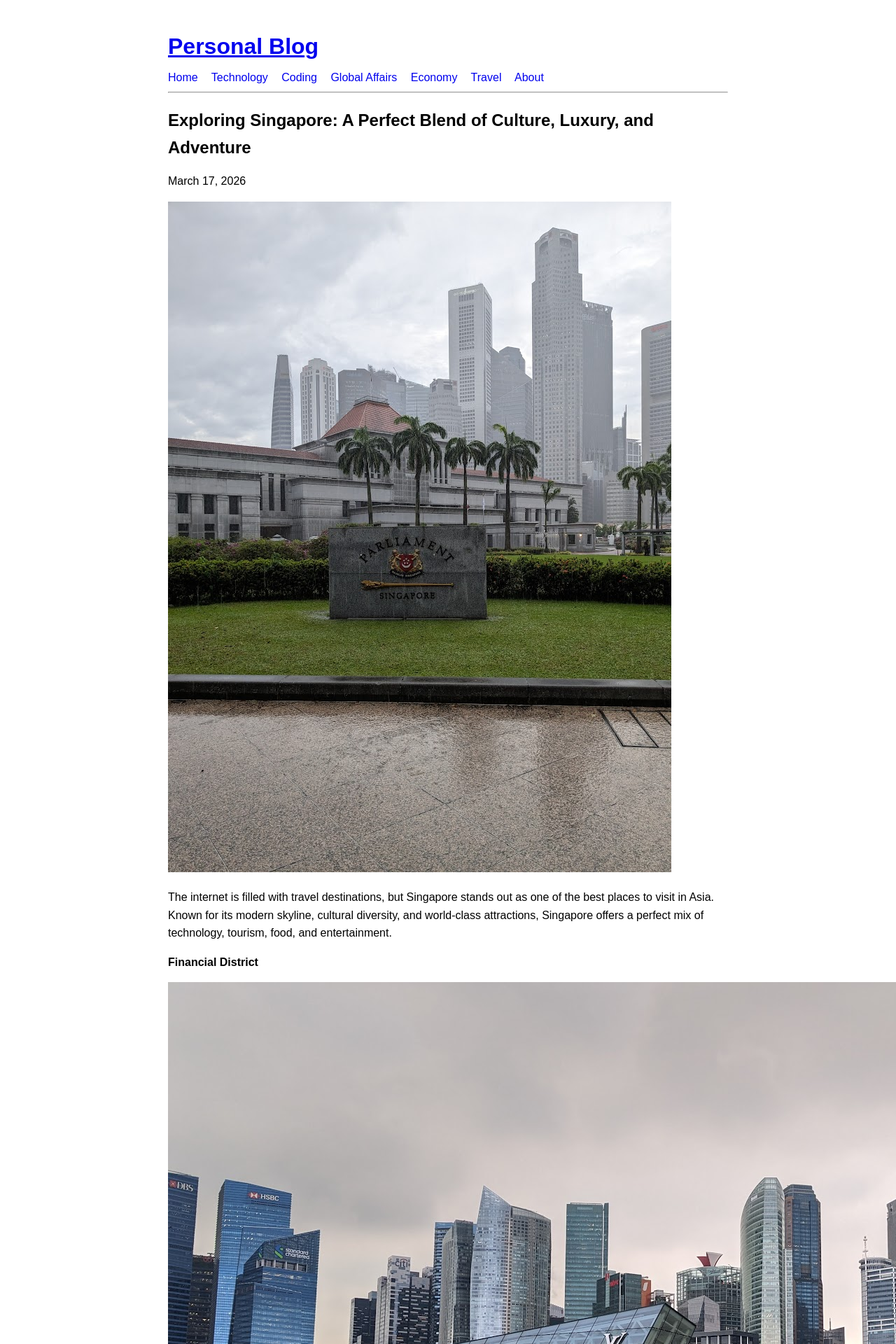
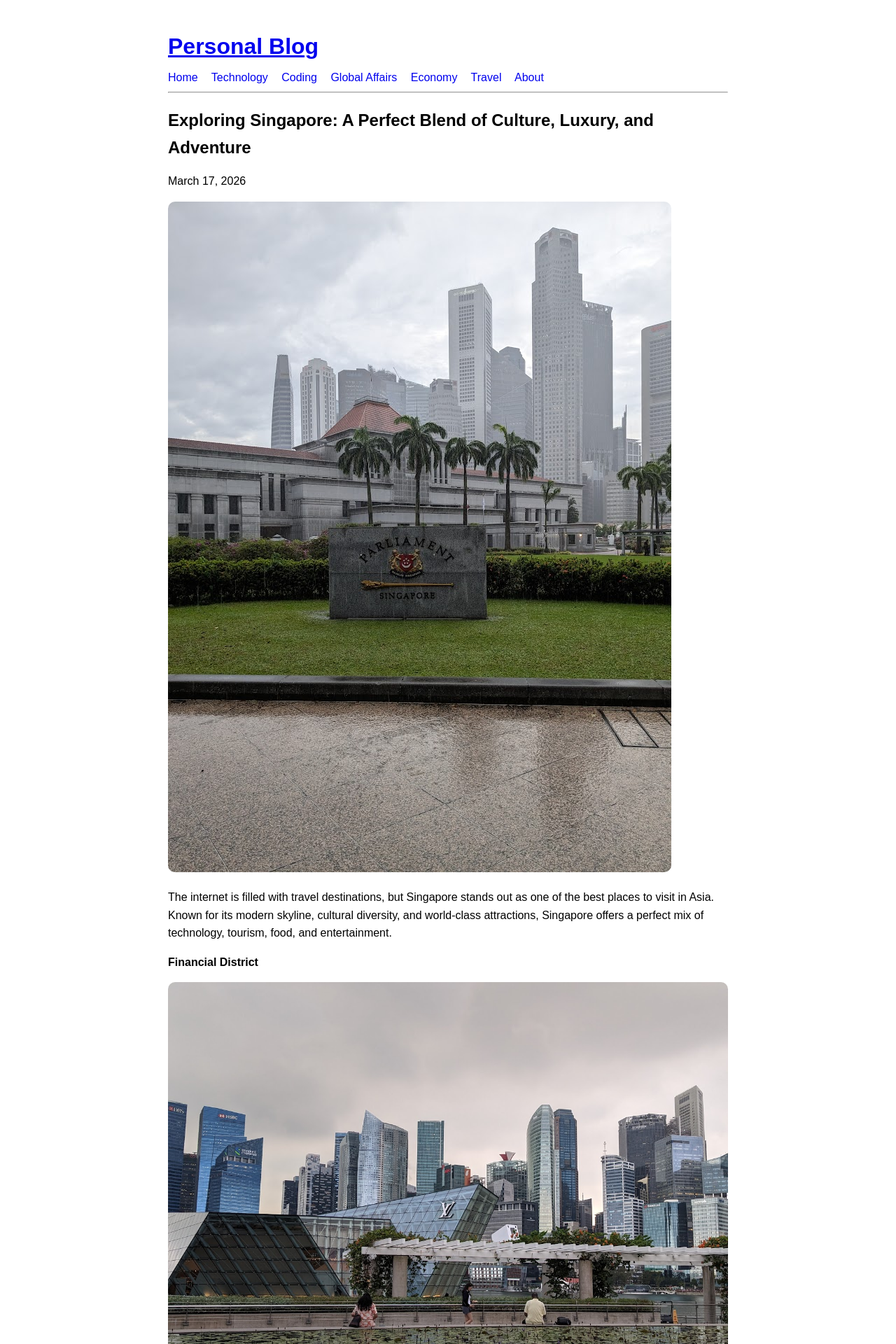
Before and after one commit to shisuiUchiha/shisuiuchiha.github.io, a Jekyll site: the page built from _posts/2026-03-17-Exploring-Singapore-A -Perfect-Blend-of-Culture-Luxury -and-Adventure.md, in a window 1280 px wide. Shown: the top 1920 px of the page at 70% size. Built offline with Jekyll 4.4.1, drawn with Linux system fonts in a browser that asks for light colours.

Commit message:
minor resize

```diff
--- a/assets/css/style.css
+++ b/assets/css/style.css
@@ -18,3 +18,9 @@ text-decoration: none;
 article h1 {
 margin-bottom: 5px;
 }
+
+img {
+    max-width: 100%;
+    height: auto;
+    border-radius: 10px;
+}
```
Also changed, not shown: 5 other files.
